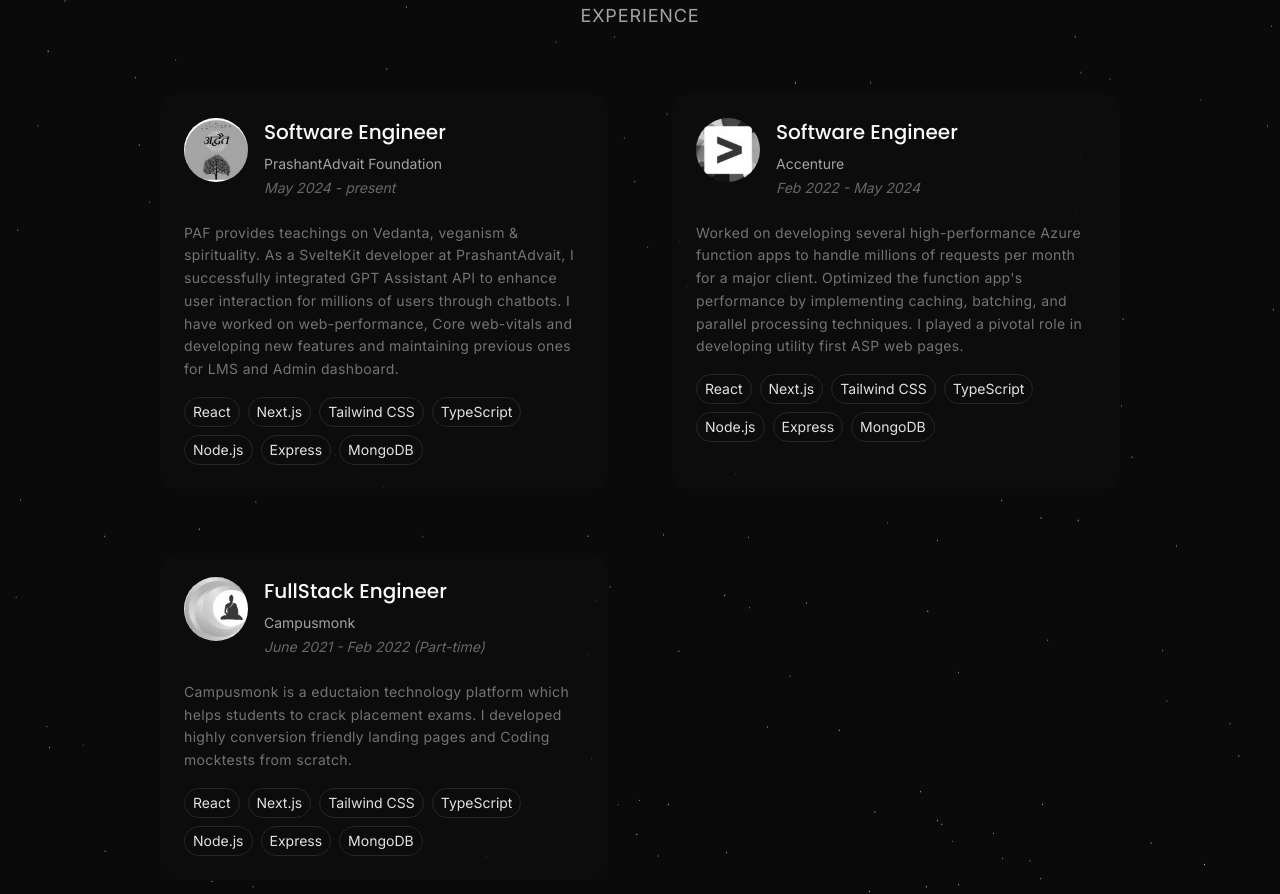
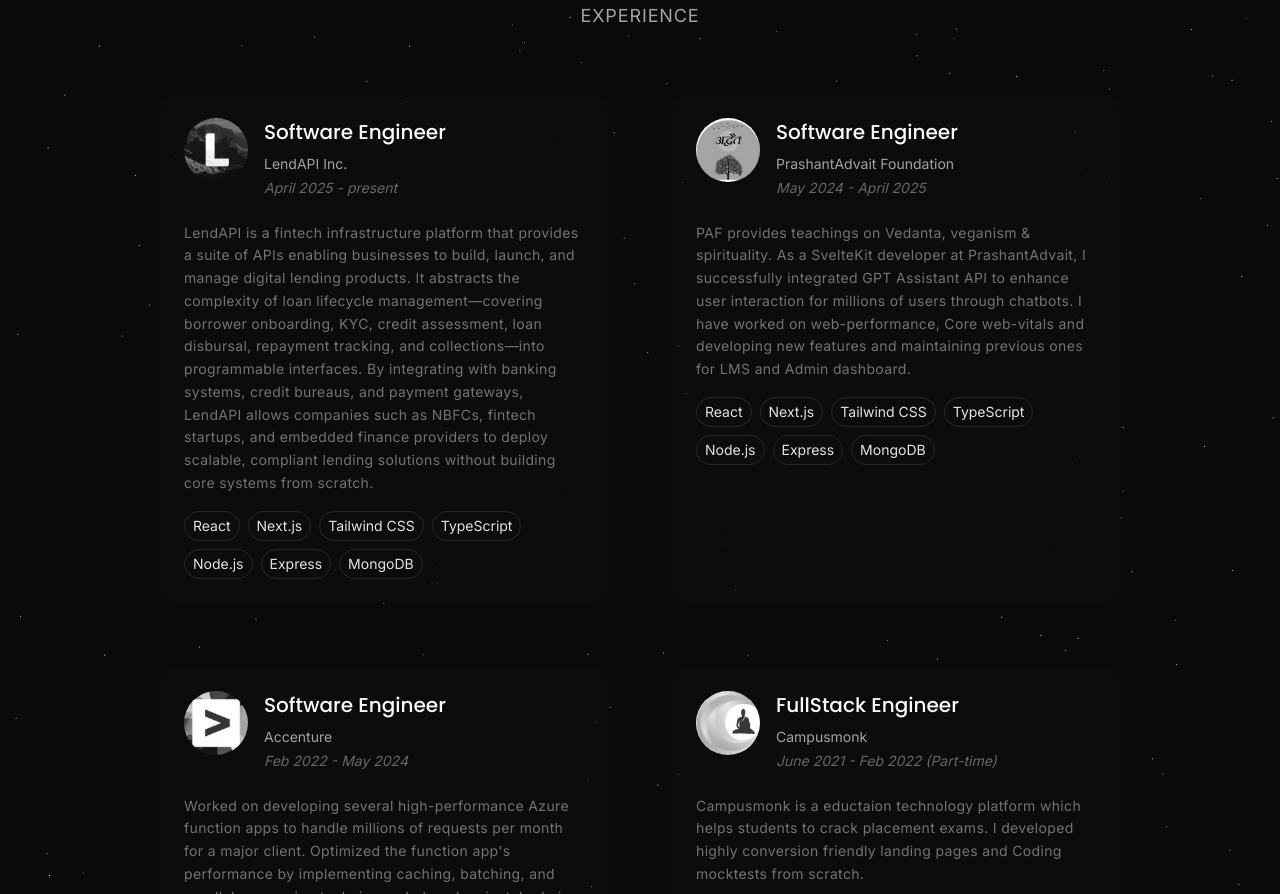
Before and after one commit to visheshdubey/visheshdubey.com, a Next.js app: page / in a window 1280 px wide. Shown: the part 2170-3064 px from the top of the page. Built offline with nearby package versions, Linux system fonts and the light colour scheme.

Commit message:
feat: update experience data with new role at LendAPI Inc. and adjust previous roles' periods and IDs

```diff
--- a/data/content-experience.ts
+++ b/data/content-experience.ts
@@ -9,8 +9,8 @@
     avatar: {
       src: string;
       fallback: string;
-    }
-  }[]
+    };
+  }[];
 }
 
 export const experienceData: Experience = {
@@ -19,8 +19,20 @@
     {
       id: 0,
       role: "Software Engineer",
+      company: "LendAPI Inc.",
+      period: "April 2025 - present",
+      description: `LendAPI is a fintech infrastructure platform that provides a suite of APIs enabling businesses to build, launch, and manage digital lending products. It abstracts the complexity of loan lifecycle management—covering borrower onboarding, KYC, credit assessment, loan disbursal, repayment tracking, and collections—into programmable interfaces. By integrating with banking systems, credit bureaus, and payment gateways, LendAPI allows companies such as NBFCs, fintech startups, and embedded finance providers to deploy scalable, compliant lending solutions without building core systems from scratch.
+`,
+      avatar: {
+        src: "/images/experience/lendapi-logo.png",
+        fallback: "LA",
+      },
+    },
+    {
+      id: 1,
+      role: "Software Engineer",
       company: "PrashantAdvait Foundation",
-      period: "May 2024 - present",
+      period: "May 2024 - April 2025",
       description: `PAF provides teachings on Vedanta, veganism & spirituality. As a SvelteKit developer at PrashantAdvait, I successfully integrated GPT Assistant API to enhance user interaction for millions of users through chatbots. I have worked on web-performance, Core web-vitals and developing new features and maintaining previous ones for LMS and Admin dashboard.
 `,
       avatar: {
@@ -29,7 +41,7 @@
       },
     },
     {
-      id: 1,
+      id: 2,
       role: "Software Engineer",
       company: "Accenture",
       period: "Feb 2022 - May 2024",
@@ -40,7 +52,7 @@
       },
     },
     {
-      id: 2,
+      id: 3,
       role: "FullStack Engineer",
       company: "Campusmonk",
       period: "June 2021 - Feb 2022 (Part-time)",
@@ -50,5 +62,5 @@
         fallback: "CM",
       },
     },
-  ]
-}
+  ],
+};
```
Also changed, not shown: public/images/experience/lendapi-logo.png (added).
